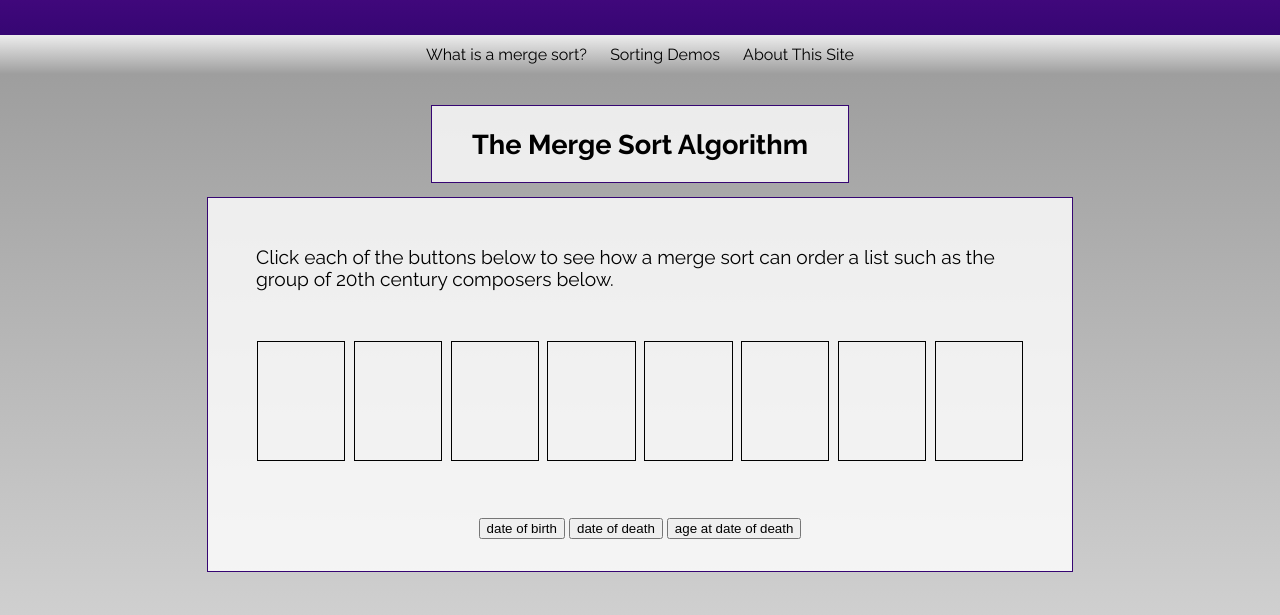
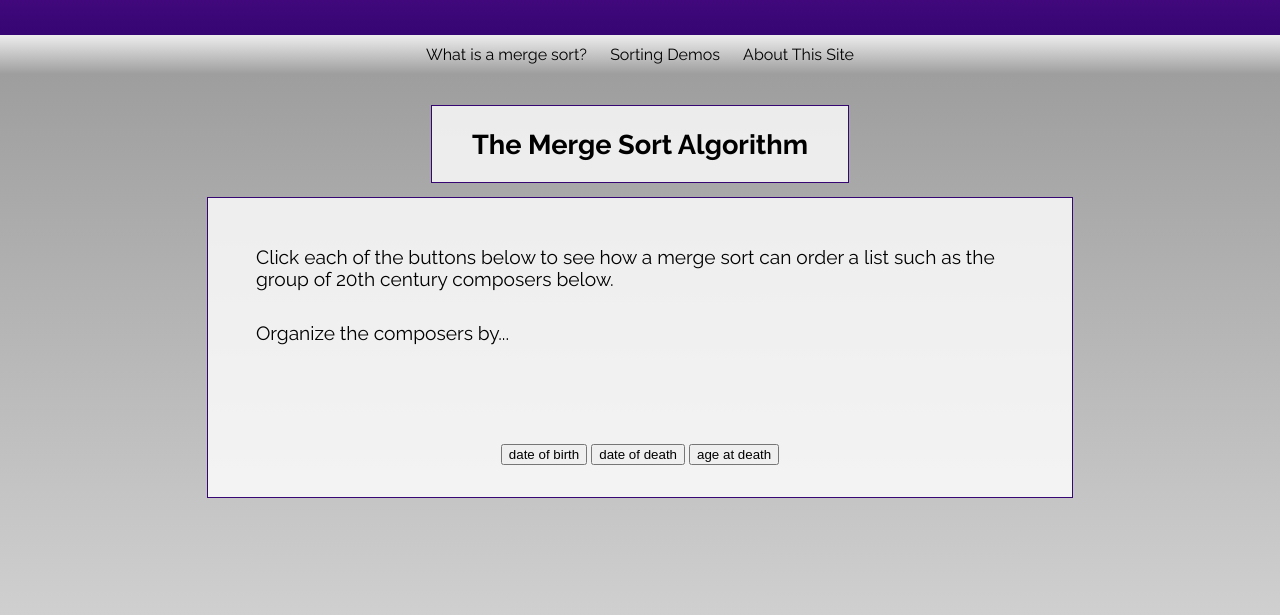
Before and after one commit to m-mcclure/mergesort, a plain HTML site: page demos.html in a window 1280 px wide. Shown: the part 185-800 px from the top of the page. Drawn offline with nearby package versions, Linux system fonts and the light colour scheme.

Commit message:
start JS file

```diff
--- a/demos.html
+++ b/demos.html
@@ -36,21 +36,24 @@
             <p>
               Click each of the buttons below to see how a merge sort can order a list such as the group of 20th century composers below.
             </p>
+            <p>
+              Organize the composers by...
+            </p>
             <ul id="composers-list">
+            <!--  <li></li>
               <li></li>
               <li></li>
               <li></li>
               <li></li>
               <li></li>
               <li></li>
-              <li></li>
-              <li></li>
+              <li></li> -->
             </ul>
           </div>
           <div class="buttons">
             <button id="birth">date of birth</button>
             <button id="death">date of death</button>
-            <button id="age-at-death">age at date of death</button>
+            <button id="age-at-death">age at death</button>
           </div>
         </section>
 
--- a/main.js
+++ b/main.js
@@ -1,33 +1,28 @@
 $(document).ready(function() {
 
-	function Person(fullName, age, isChild, sex, socialClass, boardedLifeboat, survivedEvent) {
-		this.fullName 	 		 = fullName;
-		this.age						 = age;
-		this.isChild         = isChild;
-		this.sex 			   		 = sex;
-		this.socialClass 		 = socialClass;
-		this.boardedLifeboat = boardedLifeboat;
-		this.survivedEvent	 = survivedEvent;
+	function Person(firstName, lastName, birthYear, deathYear, ageAtDeath) {
+		this.firstName	 		 = firstName;
+		this.lastName				 = lastName;
+		this.birthYear       = birthYear;
+		this.deathYear			 = deathYear;
+		this.ageAtDeath		   = ageAtDeath;
 	}
 
 	//could i make a prototype for deciding whether or not each person is child or adult?
 
-	var person1 = new Person("Johnson, Tom", 		 35, false,   "male", 1,  true,  true),
-			person2 = new Person("Bailey, Beetle", 	 24, false,   "male", 2, false, false),
-			person3 = new Person("Lehrer, Tom", 		 67, false,   "male", 3, false, false),
-			person4 = new Person("Goulet, Robert", 	 52, false,   "male", 4,  true,  true),
-			person5 = new Person("Mercury, Freddie", 31, false,   "male", 1,  true,  true),
-			person6 = new Person("Henderson, Harry",  4,  true,   "male", 3, false, false),
-			person7 = new Person("Franklin, Sheila",  8,  true, "female", 2,  true,  true),
-			person8 = new Person("Martin, Mary",  	 62, false, "female", 1,  true, false),
-			person9 = new Person("Thomas, Frida",     2,  true, "female", 1,  true, false),
-			person10 = new Person("Bowles, Sally",   26, false, "female", 3, false, false);
+	var barber    	 = new Person("Samuel",  "Barber",       1910, 1981, 80),
+			bernstein 	 = new Person("Leonard", "Bernstein",    1918, 1990, 81),
+			cage				 = new Person("John",    "Cage",         1912, 1992, 79),
+			copland	 		 = new Person("Aaron",   "Copland",      1900, 1990, 90),
+			gershwin 		 = new Person("George",  "Gershwin",     1898, 1937, 38),
+			ives 		  	 = new Person("Charles", "Ives",         1874, 1954, 79),
+			shostakovich = new Person("Dmitri",  "Shostakovich", 1906, 1975, 69),
+			stravinsky	 = new Person("Igor",  	 "Stravinsky",   1882, 1971, 89);
 
-//	console.log(person1.age, person2.fullName);
+	var composers = [barber, bernstein, cage, copland, gershwin, ives, shostakovich, stravinsky];
 
-for(var prop in person1) {
-	console.log("person1." + prop + " = " + person1[prop]);
-}
+
+
 
 
 
```
Also changed, not shown: images/barber.jpg (added), images/bernstein.jpg (added), images/cage.jpg (added), images/copland.jpg (added), images/gershwin.JPG (added), images/ives.jpg (added), images/schonberg.jpg (added), images/shostakovich.jpg (added), images/stravinsky.jpg (added), 1 other file.
